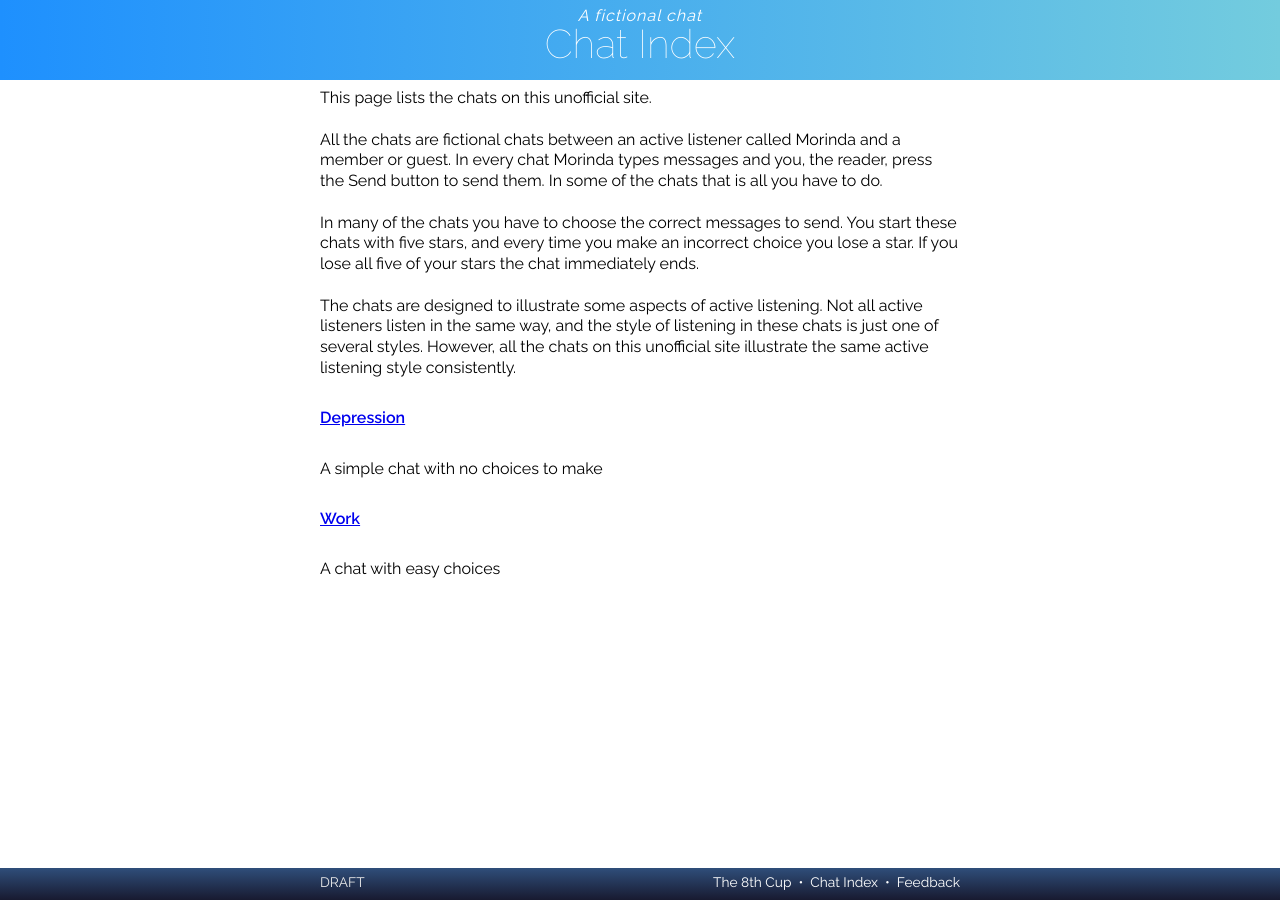
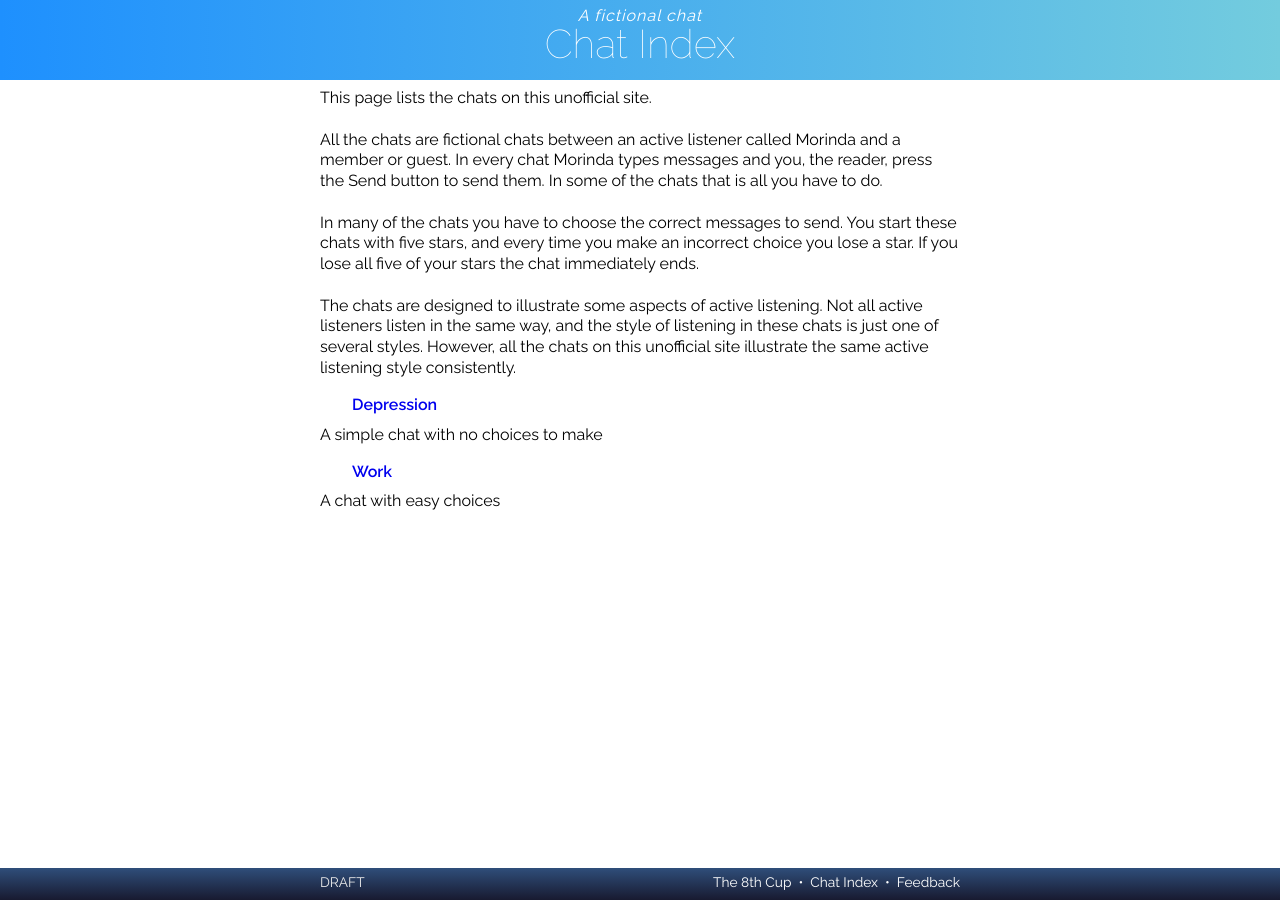
Before and after one commit to RarelyCharlie/rarelycharlie.github.io, a Jekyll site: the page built from _chat/index.md, in a window 1280 px wide. Built offline with Jekyll 4.4.1, drawn with Linux system fonts in a browser that asks for light colours; nearby versions of some CDN libraries.

Commit message:
h4 for index

```diff
--- a/_includes/chat.css
+++ b/_includes/chat.css
@@ -40,3 +40,6 @@ p.lede {margin-bottom: 0; padding-bottom: 0;}
 
 p.chosen label {color: #eee;}
 p.chosen label.chosen {color: #555;}
+
+h4 {margin: 1ex 0 0 2em;}
+h4 a {text-decoration: none;}
```
